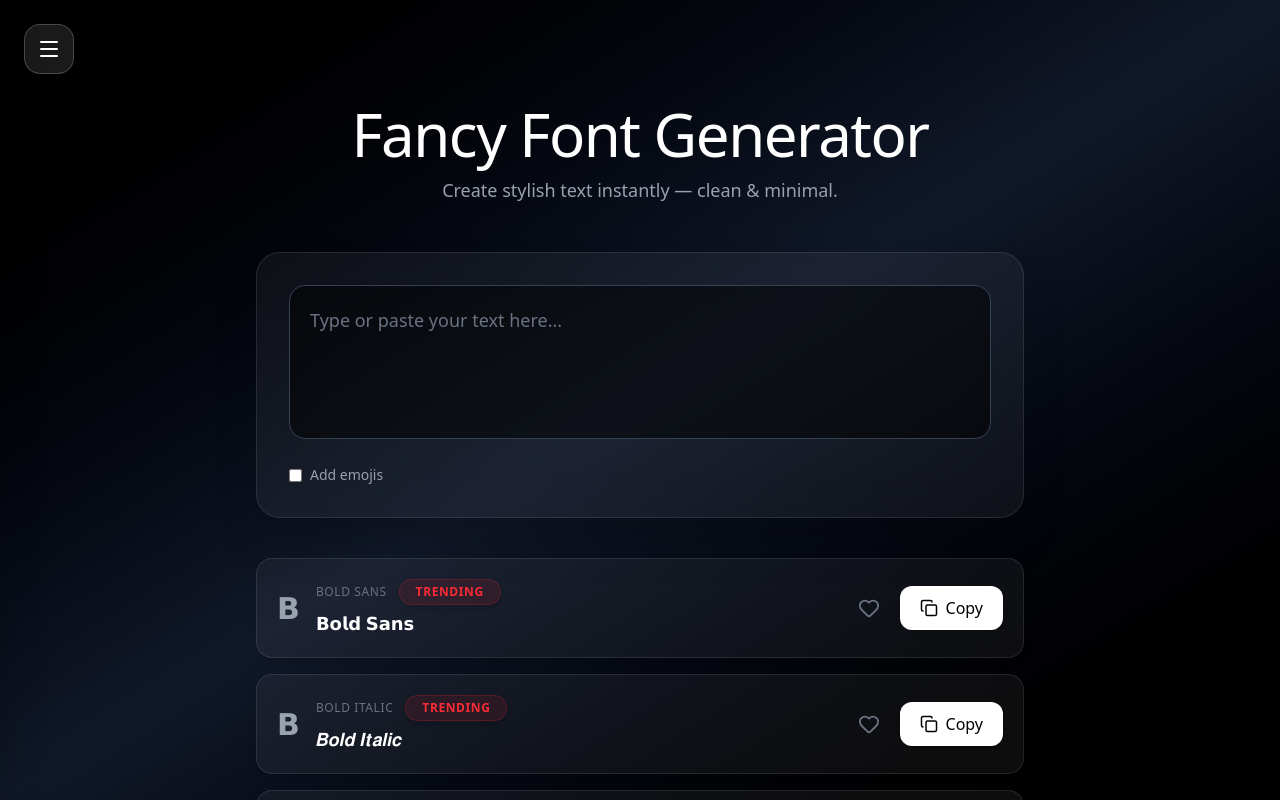
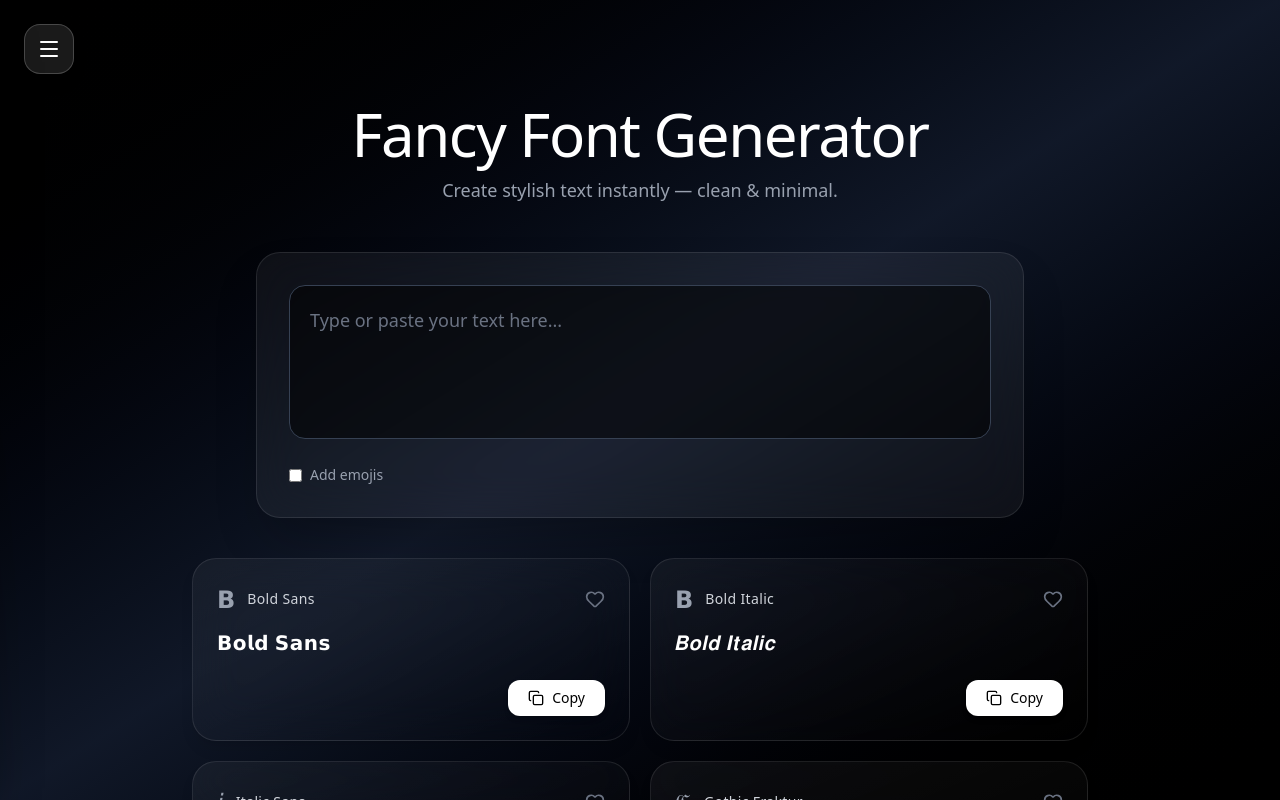
Before and after one commit to rahilp010/AIOP, a React (Vite) app: page /fontgenerator in a window 1280 px wide. Built offline with nearby package versions, Linux system fonts and the light colour scheme.

Commit message:
fixed styling

```diff
--- a/index.html
+++ b/index.html
@@ -4,7 +4,8 @@
 <head>
   <meta charset="UTF-8" />
   <link rel="icon" type="image/svg+xml" href="/src/assets/ayn.png" />
-  <meta name="viewport" content="width=device-width, initial-scale=1.0" />
+  <meta name="viewport"
+    content="width=device-width, initial-scale=1, maximum-scale=1, user-scalable=no, viewport-fit=cover">
   <link rel="stylesheet" href="style.css" />
   <style>
     html,
--- a/src/components/FanceyFont/FanceyFontGenerarot.jsx
+++ b/src/components/FanceyFont/FanceyFontGenerarot.jsx
@@ -5,11 +5,56 @@ import { toast } from 'react-toastify';
 import Navbar from '../Navbar';
 import fontMaps from './text';
 
+// Toast notification component
+const Toast = ({ toast }) => {
+   if (!toast.visible) return null;
+   const isSuccess = toast.type === 'success';
+
+   return (
+      <div className="fixed top-6 right-6 z-50 animate-slideIn">
+         <div
+            className={`px-6 py-3 rounded-xl shadow-lg flex items-center gap-2 border backdrop-blur-md
+          ${
+             isSuccess
+                ? 'bg-green-500/20 border-green-400 text-green-100'
+                : 'bg-red-500/20 border-red-400 text-red-100'
+          }`}>
+            {isSuccess ? (
+               <svg
+                  className="w-5 h-5"
+                  viewBox="0 0 24 24"
+                  fill="none"
+                  stroke="currentColor"
+                  strokeWidth="2">
+                  <polyline points="20 6 9 17 4 12" />
+               </svg>
+            ) : (
+               <svg
+                  className="w-5 h-5"
+                  viewBox="0 0 24 24"
+                  fill="none"
+                  stroke="currentColor"
+                  strokeWidth="2">
+                  <line x1="6" y1="6" x2="18" y2="18" />
+                  <line x1="18" y1="6" x2="6" y2="18" />
+               </svg>
+            )}
+            <p className="text-sm">{toast.message}</p>
+         </div>
+      </div>
+   );
+};
+
 const FancyFontGenerator = () => {
    const [inputText, setInputText] = useState('');
    const [includeEmojis, setIncludeEmojis] = useState(false);
    const [copiedIndex, setCopiedIndex] = useState(null);
    const [favorites, setFavorites] = useState([]);
+   const [toast, setToast] = useState({
+      message: '',
+      type: 'success',
+      visible: false,
+   });
 
    const transformations = useMemo(
       () => [
@@ -48,12 +93,22 @@ const FancyFontGenerator = () => {
       []
    );
 
+   const showNotification = useCallback(
+      (message, type = 'success', duration = 3000) => {
+         setToast({ message, type, visible: true });
+         setTimeout(
+            () => setToast((prev) => ({ ...prev, visible: false })),
+            duration
+         );
+      },
+      []
+   );
+
    /** 🔹 Copy Handler */
    const handleCopy = useCallback((text, index) => {
       navigator.clipboard.writeText(text);
       setCopiedIndex(index);
-      toast.success('Copied to clipboard!', { autoClose: 1500 });
-      setTimeout(() => setCopiedIndex(null), 2000);
+      showNotification('Copied to clipboard!', 'success', 2000);
    }, []);
 
    /** 🔹 Favorite Handler */
@@ -128,6 +183,8 @@ const FancyFontGenerator = () => {
             isMobile={isMobile}
          />
 
+         <Toast toast={toast} />
+
          {/* Header */}
          <div className="text-center mb-12 mt-10">
             <h1 className="text-5xl md:text-6xl font-medium text-white mb-3 tracking-tight">
@@ -167,8 +224,8 @@ const FancyFontGenerator = () => {
             </div>
          </div>
 
-         {/* Transformations */}
-         <div className="w-full max-w-3xl grid grid-cols-1 gap-4">
+         {/* Transformations (Cleaner UI) */}
+         <div className="w-full max-w-4xl grid grid-cols-1 md:grid-cols-2 gap-5">
             {sortedTransformations.map(
                ({ name, icon, mapKey, transform, previewStyle }, index) => {
                   const copyText = applyEmojis(
@@ -180,58 +237,58 @@ const FancyFontGenerator = () => {
                   return (
                      <div
                         key={name}
-                        className="group bg-white/5 border border-white/10 rounded-2xl p-5 hover:bg-white/10 hover:border-white/20 transition-all duration-300 shadow-md hover:shadow-lg">
-                        <div className="flex justify-between items-center gap-5">
-                           {/* Font preview */}
-                           <div className="flex items-center gap-4 flex-1 min-w-0">
-                              <div className="text-3xl text-gray-400 shrink-0">
+                        className="bg-gradient-to-br from-white/5 to-transparent border border-white/10
+                     rounded-3xl p-6 flex flex-col justify-between shadow-lg
+                     hover:shadow-xl hover:border-white/20 transition-all duration-300
+                     backdrop-blur-xl group">
+                        {/* Header: Icon + Title */}
+                        <div className="flex justify-between items-center mb-3">
+                           <div className="flex items-center gap-3">
+                              <span className="text-2xl text-gray-400">
                                  {icon}
-                              </div>
-                              <div className="flex-1 min-w-0">
-                                 <div className="text-xs flex gap-3 items-center text-gray-500 mb-1 font-medium uppercase tracking-wider">
-                                    <span>{name}</span>
-                                    {index < 3 && (
-                                       <span className="rounded-4xl px-4 py-1 bg-red-500/10 border border-red-500/20 text-red-500 text-xs font-semibold shadow-md">
-                                          TRENDING
-                                       </span>
-                                    )}
-                                 </div>
-                                 <div className="text-white text-lg break-words">
-                                    {previewStyle ? (
-                                       <span style={previewStyle}>
-                                          {copyText.replace(
-                                             /[\u0336\u0331]/g,
-                                             ''
-                                          )}
-                                       </span>
-                                    ) : (
-                                       copyText
-                                    )}
-                                 </div>
-                              </div>
+                              </span>
+                              <span className="text-sm tracking-wide text-gray-300 font-medium">
+                                 {name}
+                              </span>
                            </div>
 
-                           {/* Favorite Button */}
+                           {/* Favorite button */}
                            <Heart
-                              size={22}
-                              className={`cursor-pointer transition-all duration-200 hover:scale-125 ${
+                              size={20}
+                              className={`cursor-pointer transition-transform duration-200 hover:scale-125 ${
                                  isFav
                                     ? 'text-red-500'
-                                    : 'text-gray-500 hover:text-red-500'
+                                    : 'text-gray-500 hover:text-red-400'
                               }`}
                               onClick={() => handleFavorite(name)}
                               fill={isFav ? 'currentColor' : 'none'}
                            />
+                        </div>
 
-                           {/* Copy Button */}
+                        {/* Font Preview */}
+                        <div
+                           className="text-white text-xl leading-relaxed break-words
+                       mb-5 tracking-wide">
+                           {previewStyle ? (
+                              <span style={previewStyle}>
+                                 {copyText.replace(/[\u0336\u0331]/g, '')}
+                              </span>
+                           ) : (
+                              copyText
+                           )}
+                        </div>
+
+                        {/* Action Buttons */}
+                        <div className="flex justify-end">
                            <button
                               onClick={() => handleCopy(copyText, index)}
-                              className={`px-5 py-2.5 rounded-xl flex items-center gap-2 font-medium transition-all duration-200 shadow ${
-                                 isCopied
-                                    ? 'bg-gray-700 text-white'
-                                    : 'bg-white text-black hover:bg-gray-200'
-                              }`}>
-                              <Copy size={18} />
+                              className={`px-5 py-2 rounded-xl flex items-center gap-2 text-sm font-medium
+                          transition-all duration-200 shadow-md active:scale-95 cursor-pointer ${
+                             isCopied
+                                ? 'bg-gray-700 text-white'
+                                : 'bg-white text-black hover:bg-gray-100'
+                          }`}>
+                              <Copy size={16} />
                               <span>{isCopied ? 'Copied!' : 'Copy'}</span>
                            </button>
                         </div>
@@ -240,6 +297,47 @@ const FancyFontGenerator = () => {
                }
             )}
          </div>
+         <style jsx>{`
+            @keyframes fade-in-down {
+               from {
+                  opacity: 0;
+                  transform: translateY(-20px);
+               }
+               to {
+                  opacity: 1;
+                  transform: translateY(0);
+               }
+            }
+            @keyframes slideIn {
+               from {
+                  transform: translateX(100%);
+                  opacity: 0;
+               }
+               to {
+                  transform: translateX(0);
+                  opacity: 1;
+               }
+            }
+            @keyframes fade-in {
+               from {
+                  opacity: 0;
+                  transform: scale(0.95);
+               }
+               to {
+                  opacity: 1;
+                  transform: scale(1);
+               }
+            }
+            .animate-slideIn {
+               animation: slideIn 0.3s ease-out;
+            }
+            .animate-fade-in-down {
+               animation: fade-in-down 0.6s ease-out;
+            }
+            .animate-fade-in {
+               animation: fade-in 0.5s ease-out;
+            }
+         `}</style>
       </div>
    );
 };
--- a/style.css
+++ b/style.css
@@ -1,4 +1,13 @@
 @import 'tailwindcss';
+
+html,
+body,
+#root {
+   height: 100%;
+   margin: 0;
+   padding: 0;
+   overflow: hidden; /* Prevents scrollbars from adding extra space */
+}
 
 .customScrollbar {
    overflow-y: auto;
```
Also changed, not shown: src/components/EmojiGenerator/EmojiCopy.jsx (+4 -5 lines).
